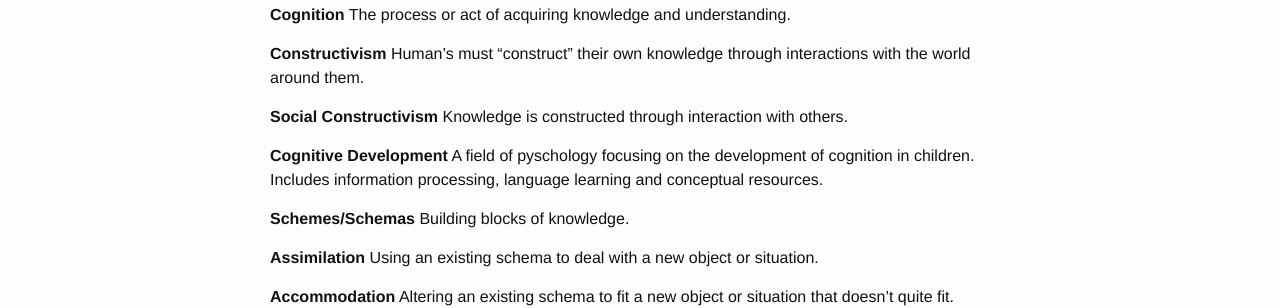
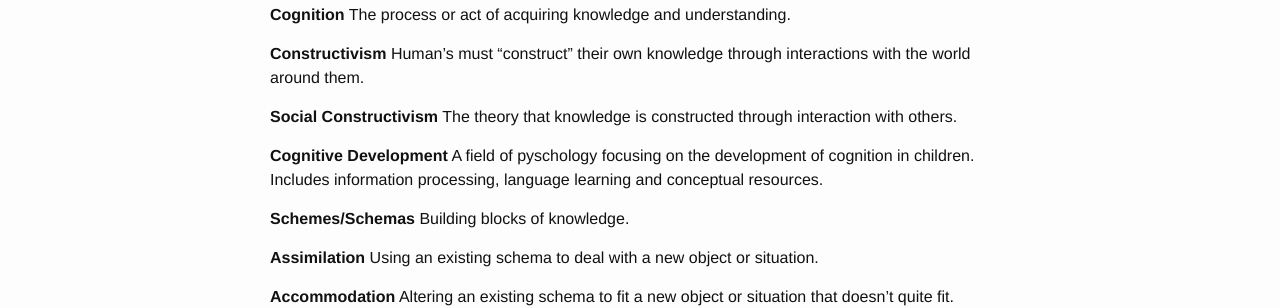
Before and after one commit to simonrose121/phd, a Jekyll site: the page built from _posts/2016-10-25-education-theory-glossary.md, in a window 1280 px wide. Shown: the part 192-500 px from the top of the page. Built offline with Jekyll 4.4.1, drawn with Linux system fonts in a browser that asks for light colours.

Commit message:
Sentence adjustment

```diff
--- a/_posts/2016-10-25-education-theory-glossary.md
+++ b/_posts/2016-10-25-education-theory-glossary.md
@@ -12,7 +12,7 @@ The process or act of acquiring knowledge and understanding.
 Human's must "construct" their own knowledge through interactions with the world around them.
 
 **Social Constructivism**
-Knowledge is constructed through interaction with others.
+The theory that knowledge is constructed through interaction with others.
 
 **Cognitive Development**
 A field of pyschology focusing on the development of cognition in children. Includes information processing, language learning and conceptual resources.
```
